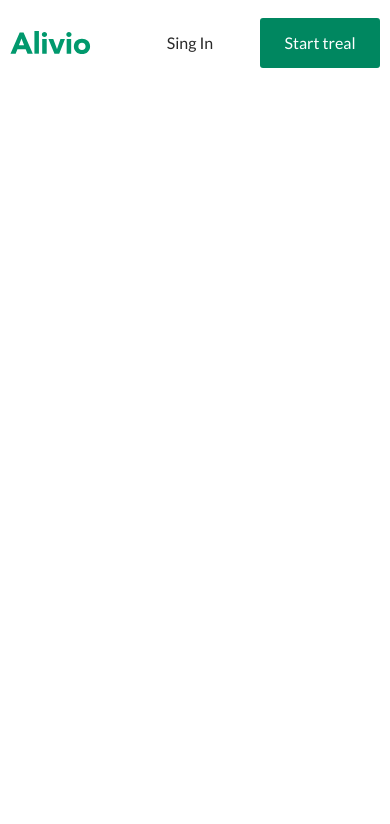
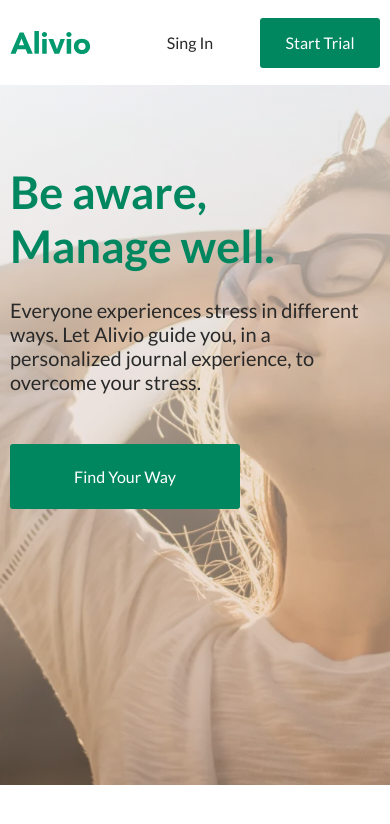
Before and after one commit to olegg1312/alivio_page, a plain HTML site: page index.html in a window 390 px wide. Drawn offline with Linux system fonts and the light colour scheme.

Commit message:
hero section implementation

```diff
--- a/index.css
+++ b/index.css
@@ -1,3 +1,4 @@
 @import url(styles/variables.css);
 @import url(styles/basic.css);
 @import url(styles/header.css);
+@import url(styles/hero.css);
--- a/index.html
+++ b/index.html
@@ -42,11 +42,24 @@
                 </nav>
                 <div class="header__actions">
                     <button type="button" class="btn btn-singin">Sing In</button>
-                    <button type="button" class="btn">Start treal</button>
+                    <button type="button" class="btn">Start Trial</button>
                 </div>
             </div>
         </div>
     </header>
+
+    <main>
+        <section class="hero">
+            <div class="container">
+                <div class="hero__content">
+                    <h1 class="hero-title">Be aware, Manage well.</h1>
+                    <p class="hero__desc">Everyone experiences stress in different ways. Let Alivio guide you, in a personalized journal experience, to overcome your stress.</p>
+                    <button type="button" class="btn">Find Your Way</button>
+
+                </div>
+            </div>
+        </section>
+    </main>
 </body>
 
 </html>
--- a/styles/basic.css
+++ b/styles/basic.css
@@ -17,6 +17,10 @@ ul {
 a {
     text-decoration: none;
     color: unset;
+}
+
+h1, h2, h3, h4, h5, h6{
+    margin: 0;
 }
 
 .container {
--- /dev/null
+++ b/styles/hero.css
@@ -0,0 +1,53 @@
+.hero {
+    background: url(../assets/BG.webp) center/cover no-repeat;
+    width: 100%;
+    height: 895px;
+}
+
+.hero__content {
+    padding: 180px 0 0 0;
+        max-width: 420px;
+    display: flex;
+    flex-direction: column;
+    justify-content: start;
+    align-items: start;
+}
+.hero-title {
+    color: var(--color-green);
+    font-size: 65px;
+    font-weight: 700;
+}
+.hero__desc {
+    margin: 25px 0 50px;
+    color: var(--color-black);
+    font-size: 20px;
+    font-weight: 400;
+}
+.btn {
+
+}
+
+.hero__content .btn{
+    width: 230px;
+    height: 65px;
+}
+
+@media(max-width: 768px) {
+    .hero{
+        height: 700px;
+    }
+    .hero__content{
+        padding: 80px 0 0 0;
+    }
+}
+
+@media(max-width: 480px) {
+    .hero {
+    background: linear-gradient(180deg, rgba(245,246,252,0.52),rgba(255,176,139,0.28)),
+    url(../assets/BG.webp) 60% 50%/cover no-repeat;
+}
+    .hero-title{
+        font-size: 45px;
+        max-width: 350px;
+    }
+}
```
